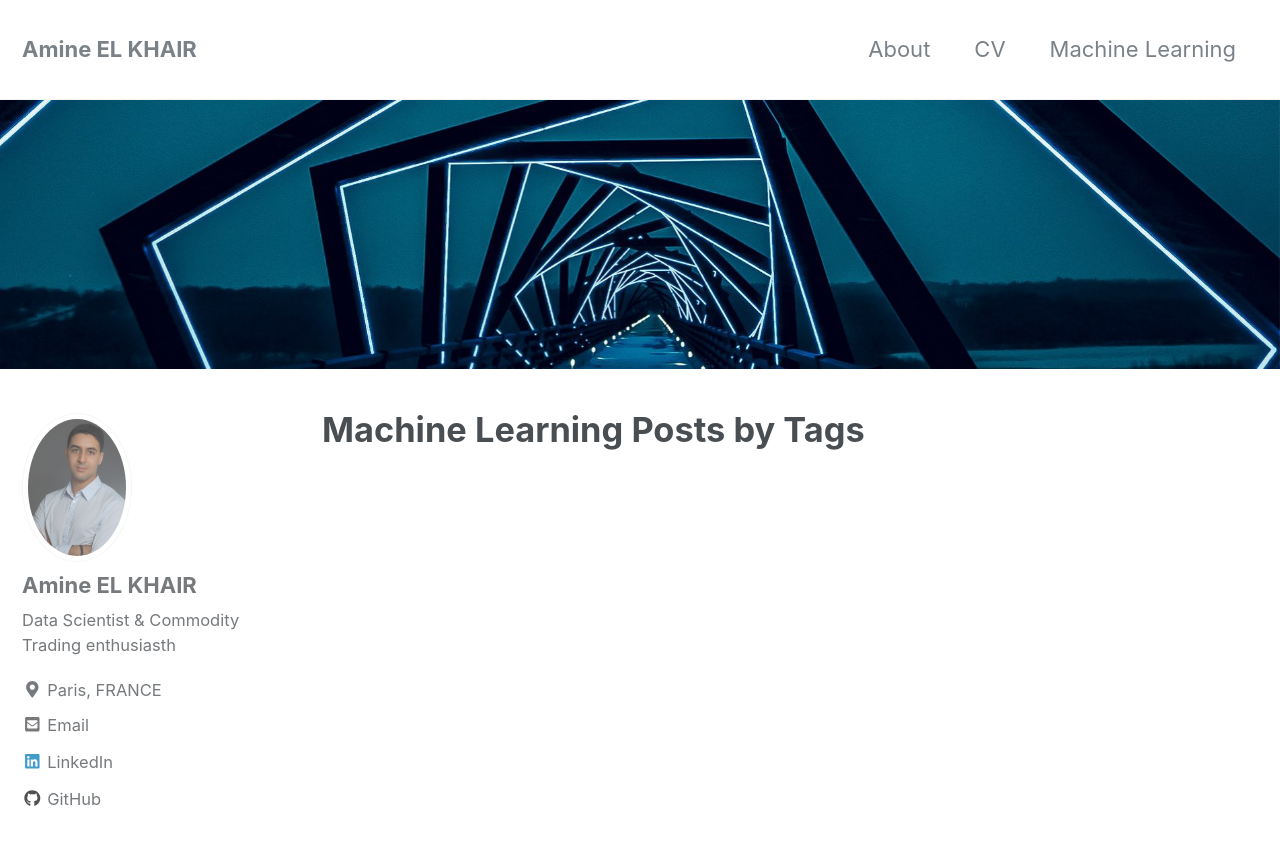
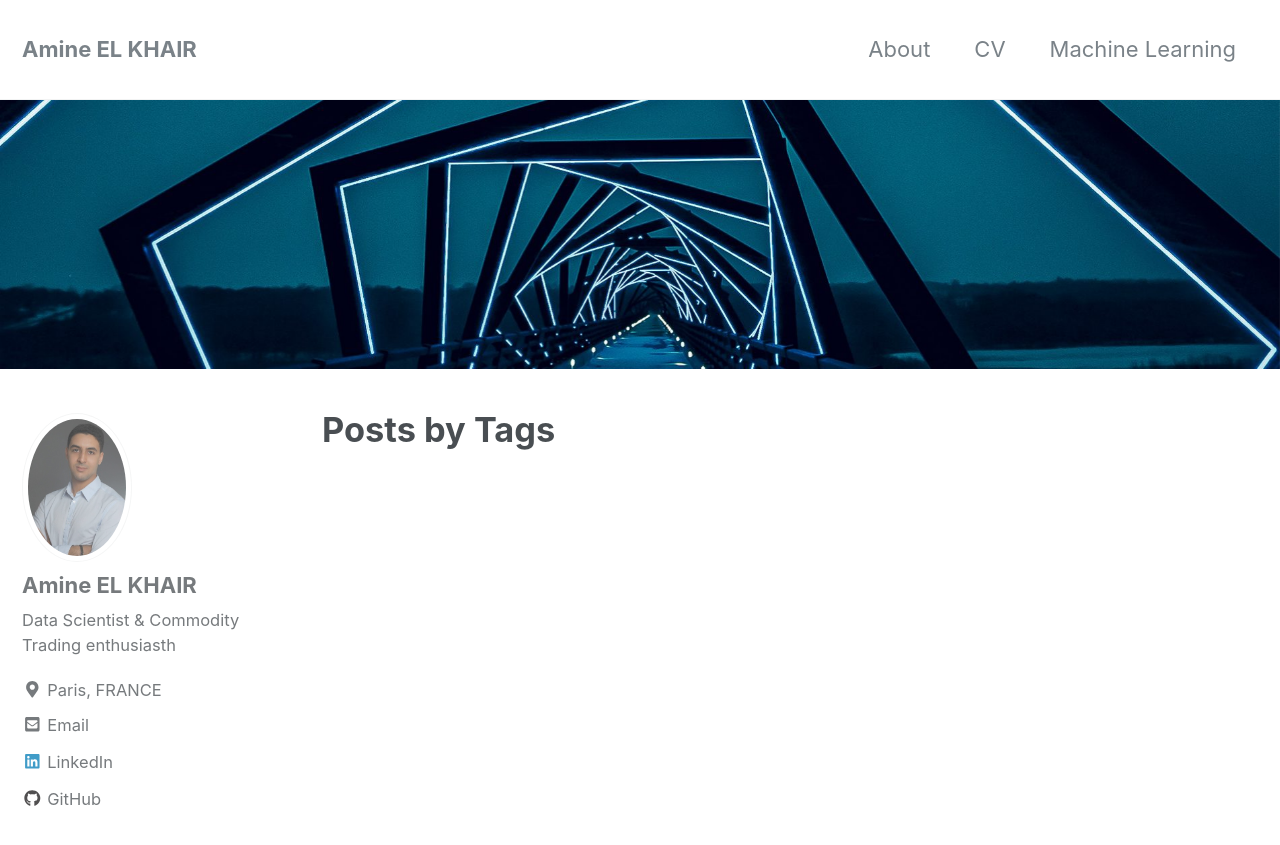
Before and after one commit to aelkhair/aelkhair.github.io, a Jekyll site: the page built from _pages/posts.md, in a window 1280 px wide and 900 px high. Shown: the top 845 px of the window. Built offline with Jekyll 4.4.1, drawn with Linux system fonts in a browser that asks for light colours; nearby versions of some CDN libraries.

Commit message:
Change post

```diff
--- a/_pages/machinelearning.md
+++ b/_pages/posts.md
@@ -1,7 +1,7 @@
 ---
 layout: archive
-permalink: /machine-learning/
-title: "Machine Learning Posts by Tags"
+permalink: /posts/
+title: "Posts by Tags"
 author_profile: true
 header:
     image: "/images/machine-learning.jpg"
```
